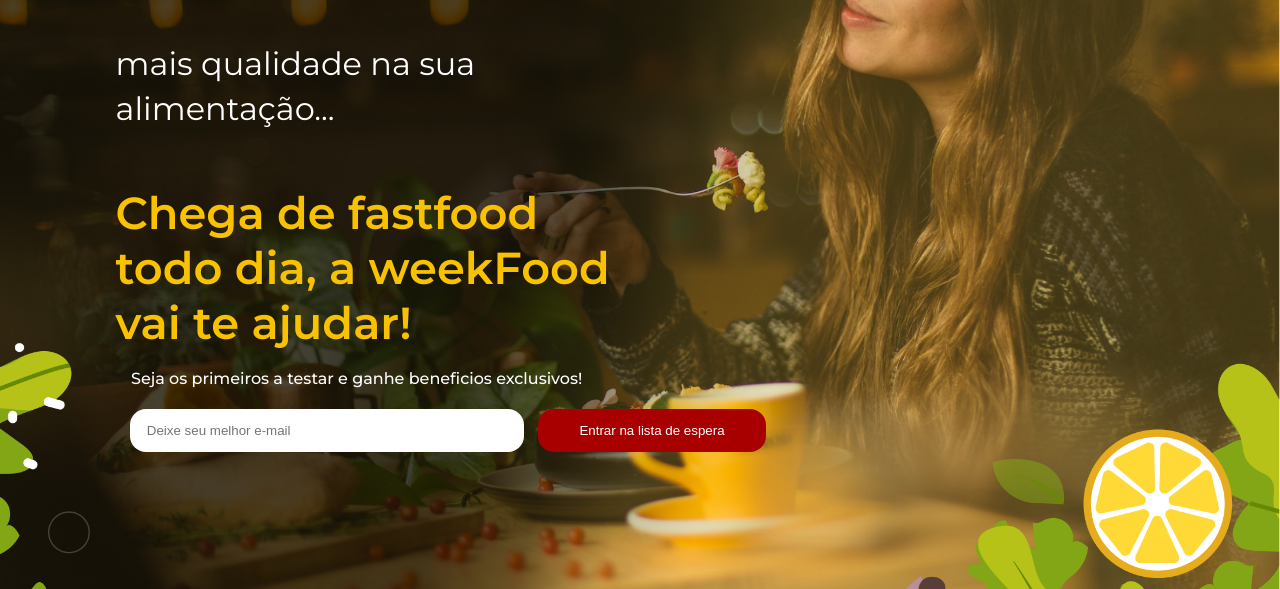
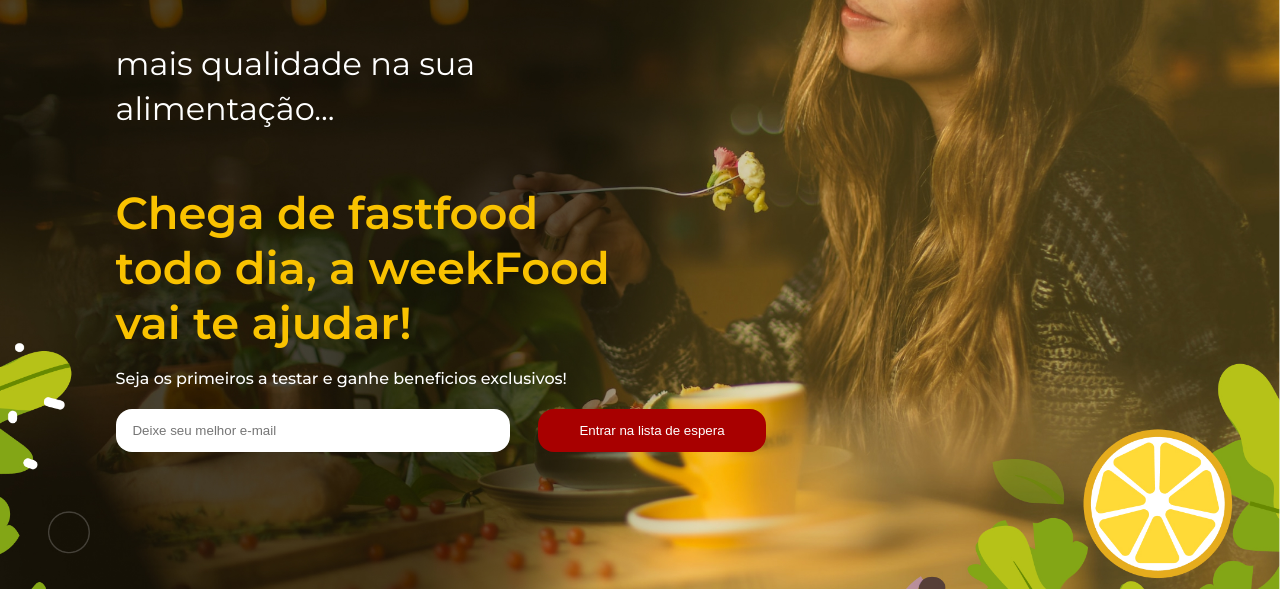
Before and after one commit to tiagosabadim/weekfood, a plain HTML site: page index.html in a window 1280 px wide. Shown: the part 211-800 px from the top of the page. Drawn offline with nearby package versions, Linux system fonts and the light colour scheme; a script that the page names is missing.

Commit message:
correct html

```diff
--- a/css/style.css
+++ b/css/style.css
@@ -74,7 +74,7 @@ label {
     position: absolute;
     width: 452px;
     height: 20px;
-    left: 131px;
+    left: 9.03%;
     top: 580px;
     font-family: 'Montserrat';
     font-style: normal;
@@ -88,7 +88,7 @@ input[type="email"] {
 position: absolute;
 width: 390px;
 height: 41px;
-left: 130px;
+left: 9.03%;
 top: 620px;
 background: #FFFFFF;
 border-radius: 16px;
--- a/index.html
+++ b/index.html
@@ -17,20 +17,19 @@
     <title>Week Food</title>
 </head>
 <body>
-    <div class="background-hero">
+    <div class="background-hero"></div>
         <section class="hero" imput="hero">
         <div class="container">
             <img src="img/logo week food.png">
             <p>mais qualidade na sua<br>alimentação...</p>
             <h1>Chega de fastfood<br>todo dia, a weekFood<br>vai te ajudar!</h1>
+        </div>
             <form>
                 <label for="email">Seja os primeiros a testar e ganhe beneficios exclusivos!</label>
                 <input type="email" id="email" name="email" placeholder="    Deixe seu melhor e-mail" required>
                 <button type="submit">Entrar na lista de espera</button>
             </form>
-        </div>
         </section>
-    </div>
         <section class="funcionalities">
             <img src="img/mockup app weekfood.png">
             <h2>o app de Cardápio Inteligente<br>que vai revolucionar sua alimentação </h2>
@@ -51,8 +50,8 @@
             <p>e muito mais...</p>
         </section>
     </div>
+</body>
     <footer>
         <p>Inscreva-se</p>
     </footer>
-</body>
 </html>
```
